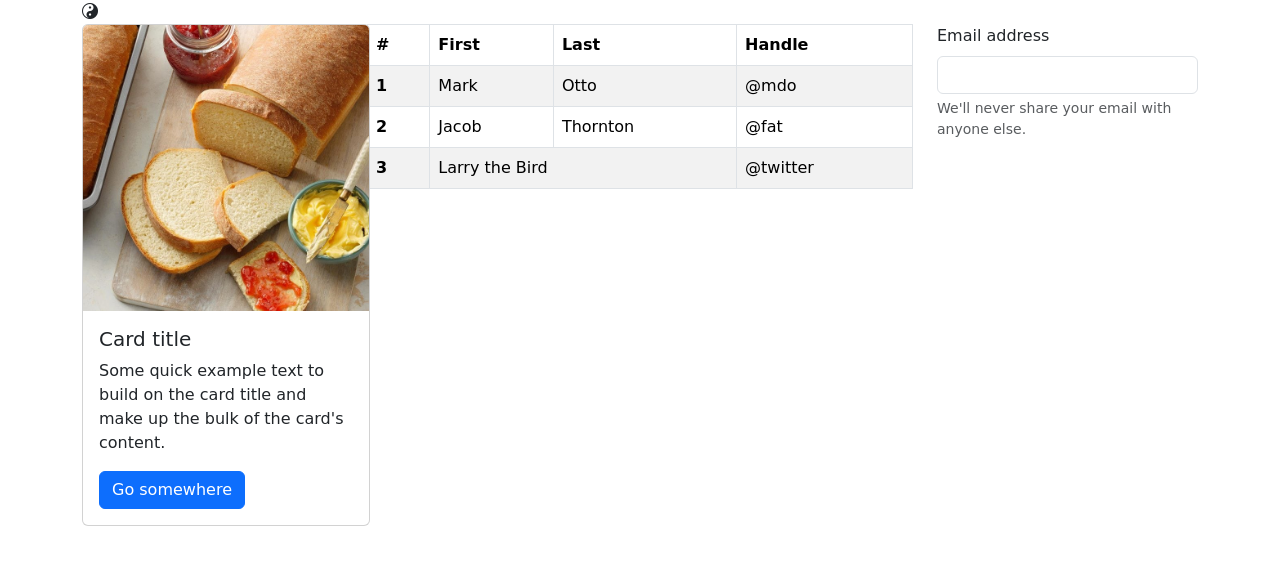
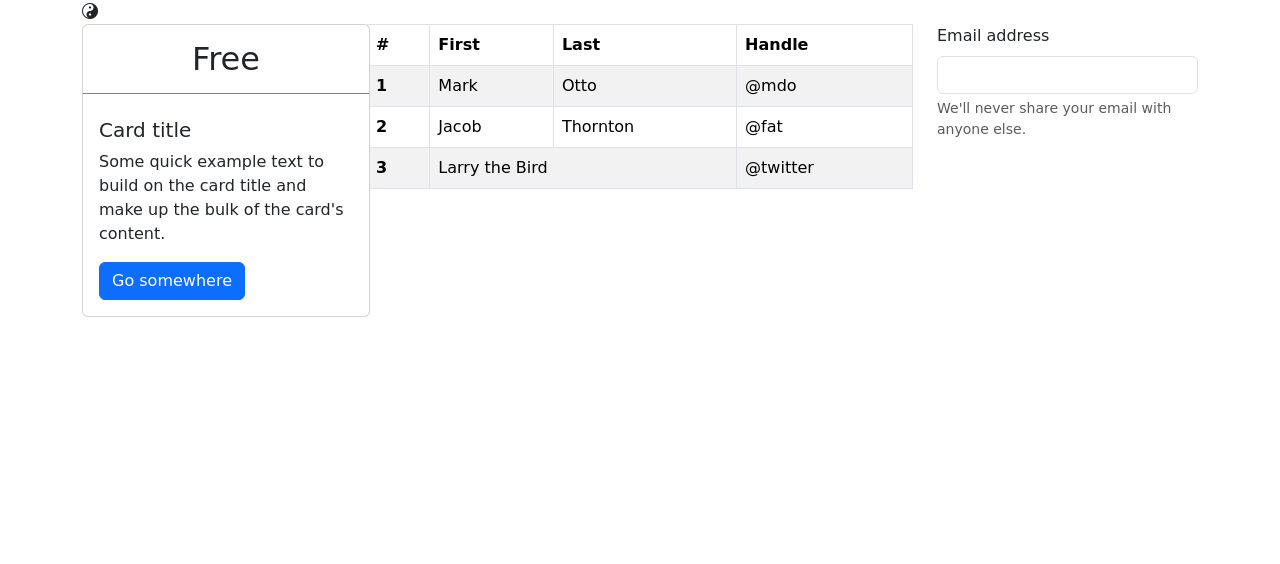
Before and after one commit to hoatq-fptaptech/TechStack2405, a plain HTML site: page bootstrap.html in a window 1280 px wide. Drawn offline with nearby package versions, Linux system fonts and the light colour scheme; a web font is replaced by a local one.

Commit message:
goi y bai lab

```diff
--- a/bootstrap.html
+++ b/bootstrap.html
@@ -19,7 +19,7 @@
                 <div class="col-12"><i class="bi bi-yin-yang"></i></div>
                 <div class="col-3">
                     <div class="card" style="width: 18rem;">
-                        <img src="images/item.jpg" class="card-img-top" alt="...">
+                        <h2>Free</h2>
                         <div class="card-body">
                           <h5 class="card-title">Card title</h5>
                           <p class="card-text">Some quick example text to build on the card title and make up the bulk of the card's content.</p>
--- a/css/demo.css
+++ b/css/demo.css
@@ -1,3 +1,9 @@
 body{
     font-family: "Playwrite ES Deco", cursive;
 }
+.card h2{
+    border-bottom: 1px solid gray;
+    padding-top: 15px;
+    padding-bottom: 15px;
+    text-align: center;
+}
```
